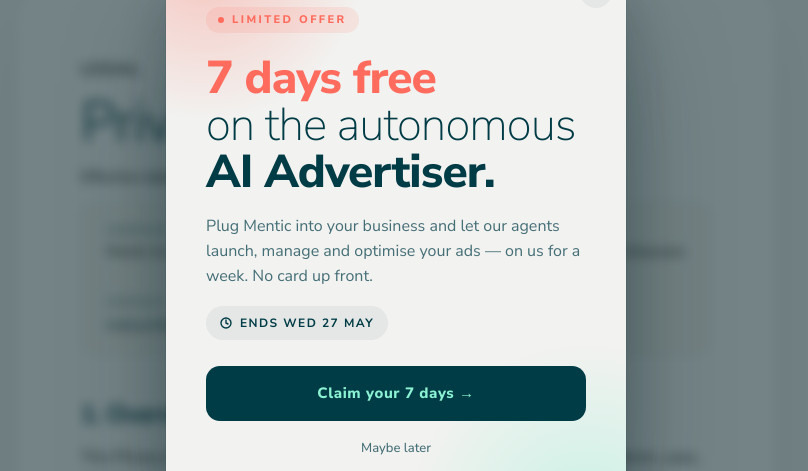
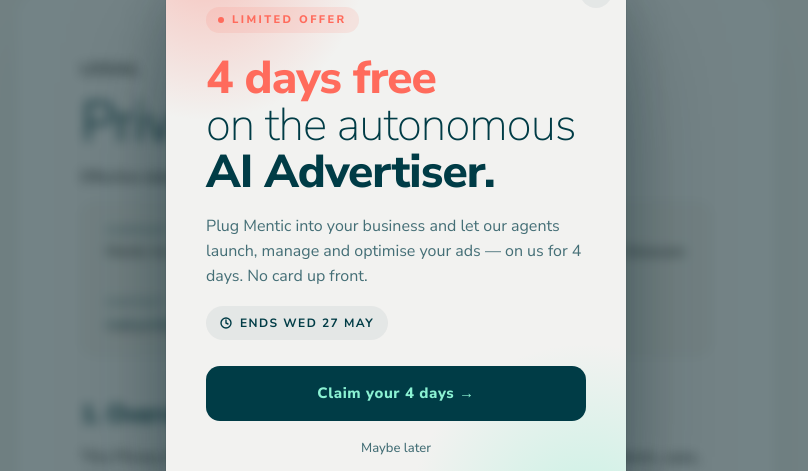
Before and after one commit to MaksRechnio/Mentic.io-Website, a Next.js app: page /privacy in a window 1280 px wide. Shown: the part 168-639 px from the top of the page, without its empty margins (244-1052 px from the left). Built offline with nearby package versions, Linux system fonts and the light colour scheme.

Commit message:
Change Free Trial to 4 Days

```diff
--- a/src/components/TrialPromoModal.tsx
+++ b/src/components/TrialPromoModal.tsx
@@ -4,7 +4,7 @@
 import { trackInitiateCheckout, trackLead } from "@/lib/pixel";
 
 /* ─────────────────────────────────────────────────────────────
-   7-day-free-trial promo modal.
+   4-day-free-trial promo modal.
    - Appears 5s after mount (per session, only the first time)
    - Dismissal stored in localStorage so it doesn't re-show after close
    - Auto-disabled after the offer deadline
@@ -58,8 +58,8 @@
   }
 
   function onClaim() {
-    trackLead({ content_name: "7-day free trial promo", source: "trial_promo_modal" });
-    trackInitiateCheckout({ content_name: "7-day free trial promo", source: "trial_promo_modal" });
+    trackLead({ content_name: "4-day free trial promo", source: "trial_promo_modal" });
+    trackInitiateCheckout({ content_name: "4-day free trial promo", source: "trial_promo_modal" });
     try { window.localStorage.setItem(STORAGE_KEY, "1"); } catch { /* noop */ }
   }
 
@@ -159,7 +159,7 @@
           fontWeight: 200,
           color: TEAL,
         }}>
-          <span style={{ display: "block", fontWeight: 800, color: CORAL }}>7 days free</span>
+          <span style={{ display: "block", fontWeight: 800, color: CORAL }}>4 days free</span>
           <span style={{ display: "block", fontWeight: 200 }}>on the autonomous</span>
           <span style={{ display: "block", fontWeight: 800 }}>AI Advertiser.</span>
         </h2>
@@ -173,7 +173,7 @@
           color: TEAL_INK,
         }}>
           Plug Mentic into your business and let our agents launch, manage and
-          optimise your ads — on us for a week. No card up front.
+          optimise your ads — on us for 4 days. No card up front.
         </p>
 
         {/* Deadline */}
@@ -213,7 +213,7 @@
             onMouseEnter={(e) => { e.currentTarget.style.transform = "translateY(-1px)"; e.currentTarget.style.boxShadow = "0 14px 32px rgba(0,60,70,0.25)"; }}
             onMouseLeave={(e) => { e.currentTarget.style.transform = "translateY(0)"; e.currentTarget.style.boxShadow = "none"; }}
           >
-            Claim your 7 days →
+            Claim your 4 days →
           </a>
           <button
             type="button"
```
